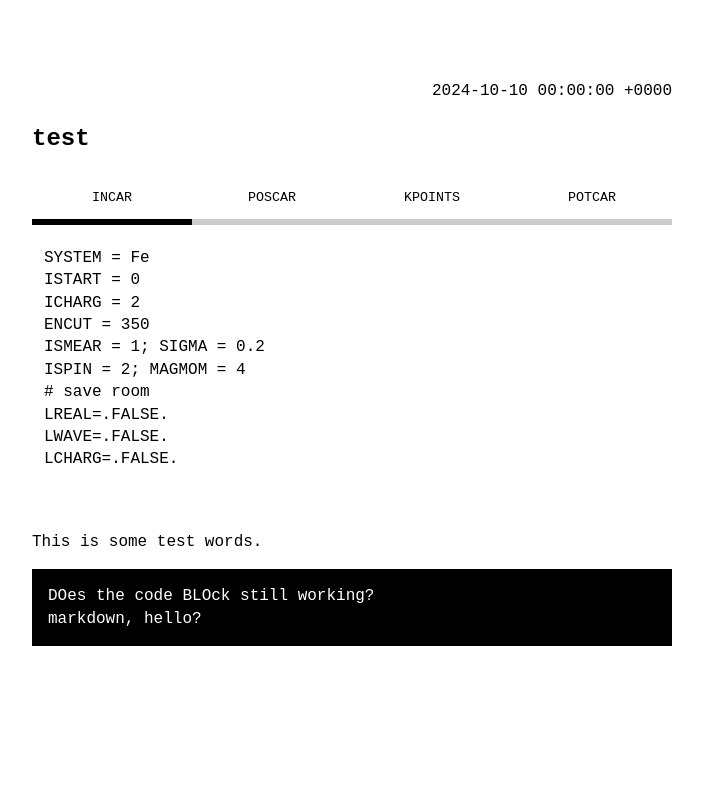
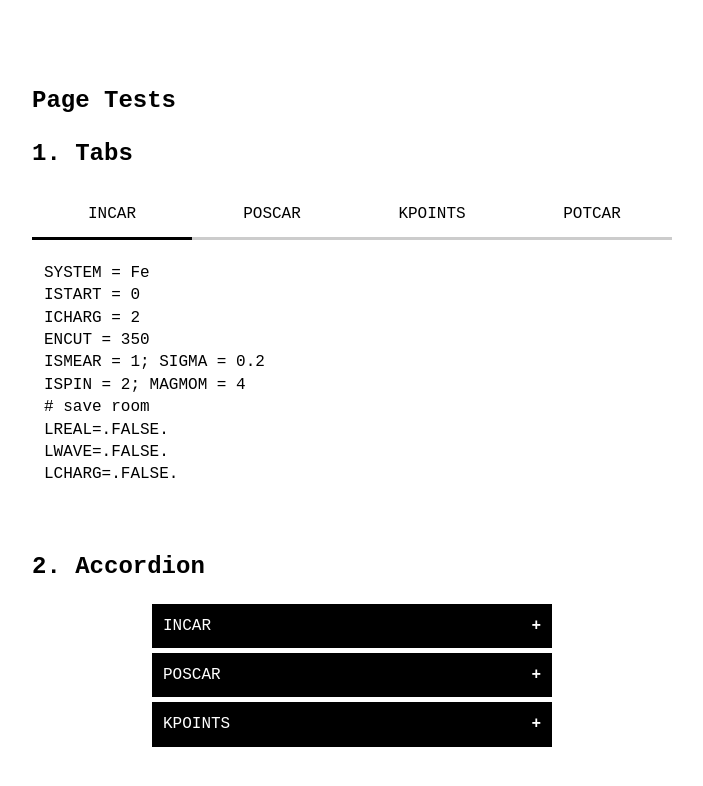
Before and after one commit to rukoBean/ylu, a Jekyll site: the page built from test.md, in a window 1280 px wide. Shown: the top 786 px of the page, without its empty margins (288-991 px from the left). Built offline with Jekyll 4.4.1, drawn with Linux system fonts in a browser that asks for light colours.

Commit message:
1012noon-b-testPage

````diff
--- a/_data/menu.yml
+++ b/_data/menu.yml
@@ -5,3 +5,5 @@ entries:
       show_more: true
       show_more_text: See archive...
       show_more_url: archive.html
+  - title: demo
+    url: test
--- a/assets/css/main.scss
+++ b/assets/css/main.scss
@@ -2,29 +2,15 @@
 ---
 
 @import "no-style-please";
-.tab {
-  display: flex;
-}
-.tab button {
-  background-color: inherit;
-  border: none;
-  outline: none;
-  cursor: pointer;
-  padding: 14px 16px;
-  transition: 0.3s;
-  flex: 1;
-  text-align: center;
-  border-bottom: 6px solid #ccc;
-  font-family: monospace;
-}
-.tab button.active {
-  border-bottom: 6px solid #000000;
-}
-.tab button:hover {
-  background-color: #f1f1f1;
-}
-.tabcontent {
-  display: none;
-  padding: 6px 12px;
-  border-top: none;
-}
+.tab { display: flex; }
+.tab button { background-color: inherit; border: none; outline: none; cursor: pointer; padding: 14px 16px; transition: 0.3s; flex: 1; text-align: center; border-bottom: 3px solid #ccc; font-family: 'Courier New', Courier, monospace; font-size: inherit}
+.tab button.active { border-bottom: 3px solid #000; }
+.tabcontent { display: none; padding: 6px 12px; border-top: none; }
+.tabcontent pre { font-family: 'Courier New', Courier, monospace; }
+.accordion { max-width: 400px; margin: 20px auto; }
+.accordion-item { border: 1px solid #000; margin-bottom: 5px; }
+.accordion-item-header { background-color: #000; padding: 10px; cursor: pointer; color: white; font-family: 'Courier New', Courier, monospace; }
+.accordion-item-header::after { content: '\2212'; color: white; font-weight: bold; float: right; margin-left: 5px; }
+.accordion-item-header.collapsed::after { content: '\002B'; }
+.accordion-item-body { height: 0; overflow: hidden; }
+.accordion-item-body pre { margin: 0; padding: 8px 16px; font-family: 'Courier New', Courier, monospace; }
--- /dev/null
+++ b/assets/js/accordions.js
@@ -0,0 +1,13 @@
+document.querySelectorAll(".accordion-item").forEach(item => {
+    const header = item.querySelector(".accordion-item-header");
+    const body = item.querySelector(".accordion-item-body");
+
+    body.classList.add("collapsed");
+    header.classList.add("collapsed");
+
+    header.addEventListener("click", () => {
+        body.classList.toggle("collapsed");
+        header.classList.toggle("collapsed");
+        body.style.height = body.classList.contains("collapsed") ? "0" : body.scrollHeight + "px";
+    });
+});
--- a/_posts/2024-10-10-test.md
+++ b/test.md
@@ -1,8 +1,13 @@
 ---
 layout: post
-title: test
-custom_js: tabs
+title: Page Tests
+custom_js:
+  - tabs
+  - accordions
+category: example
 ---
+
+# 1. Tabs
 
 <div class="tab">
   <button class="tablinks" onclick="tabs(event, 'INCAR')" id="defaultOpen">INCAR</button>
@@ -57,9 +62,53 @@ PAW_PBE Fe 06Sep2000
   </pre>
 </div>
 
-This is some test words.
 
-```
-DOes the code BLOck still working?
-markdown, hello?
-```
+# 2. Accordion
+
+
+<div class="accordion">
+	<div class="accordion-item">
+		<div class="accordion-item-header">INCAR</div>
+		<div class="accordion-item-body">
+			 <pre>
+SYSTEM = Fe
+ISTART = 0
+ICHARG = 2
+ENCUT = 350
+ISMEAR = 1; SIGMA = 0.2
+ISPIN = 2; MAGMOM = 4
+# save room
+LREAL=.FALSE.
+LWAVE=.FALSE.
+LCHARG=.FALSE.
+  </pre>
+		</div>
+	</div>
+	<div class="accordion-item">
+		<div class="accordion-item-header">POSCAR</div>
+		<div class="accordion-item-body">
+			  <pre>
+Fe BCC
+2.86
+-0.5 0.5 0.5
+0.5 -0.5 0.5
+0.5 0.5 -0.5
+1
+C
+0 0 0
+  </pre>
+		</div>
+	</div>
+	<div class="accordion-item">
+		<div class="accordion-item-header">KPOINTS</div>
+		<div class="accordion-item-body">
+			<pre>
+Auto
+0
+G
+9 9 9
+0 0 0
+  </pre>
+		</div>
+	</div>
+</div>
````
